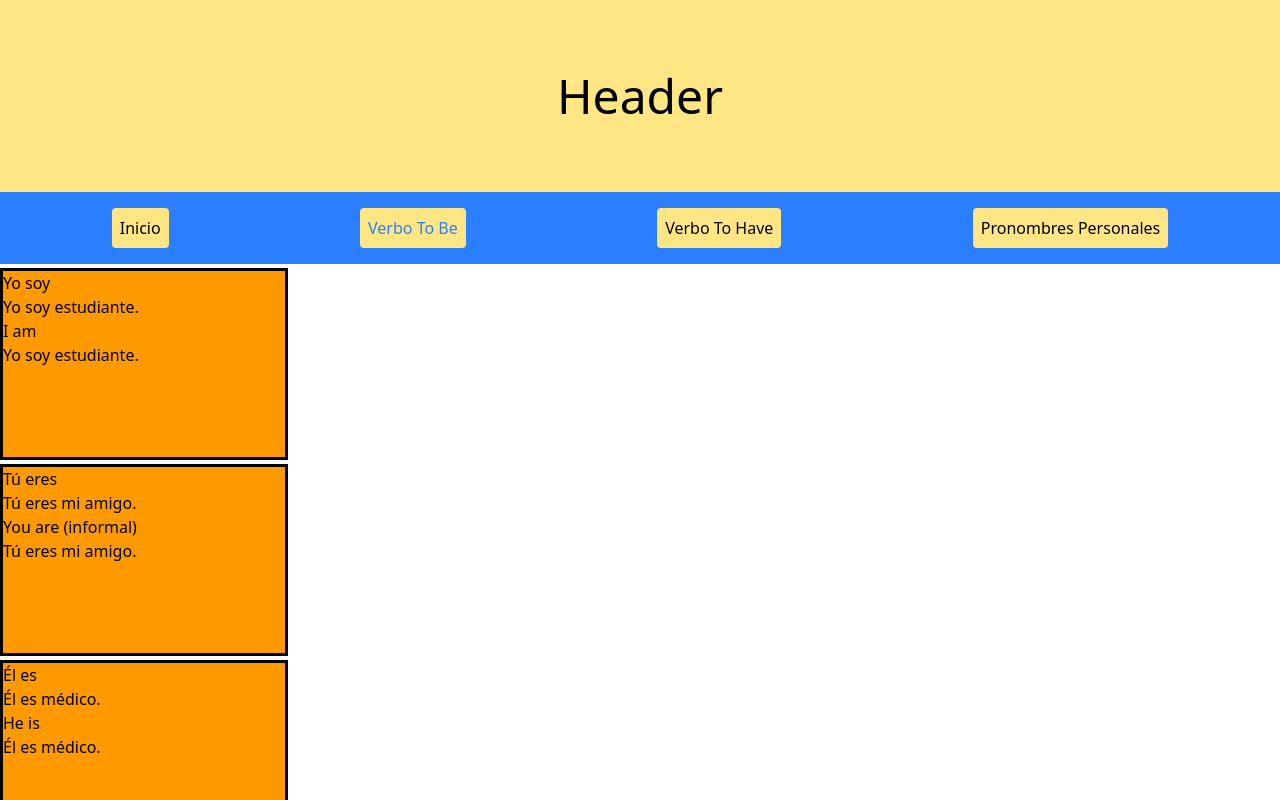
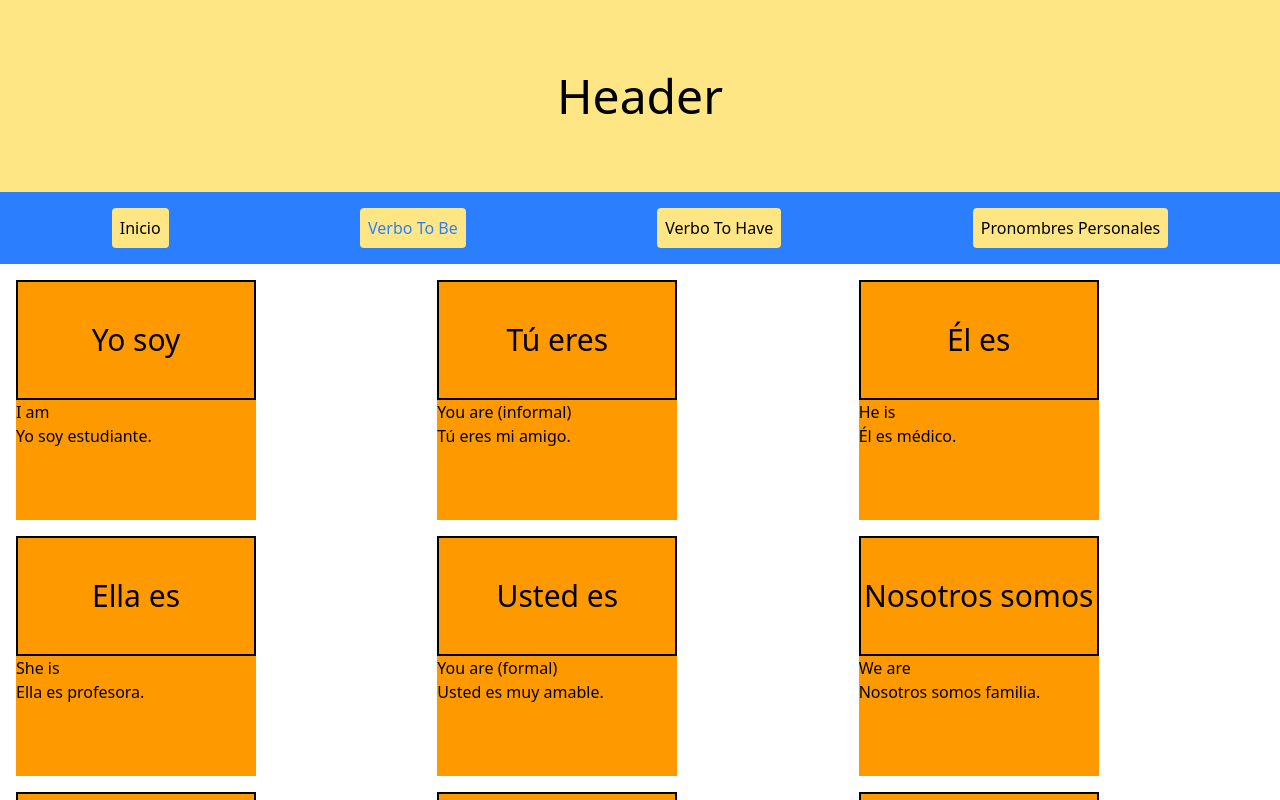
Before and after one commit to juancmdev/learning-cards-moduleJS, a React (Vite) app: page /VerbToBe in a window 1280 px wide. Shown: the top 800 px of the page. Built offline with nearby package versions, Linux system fonts and the light colour scheme.

Commit message:
Update VerbToBe.jsx

```diff
--- a/src/pages/VerbToBe.jsx
+++ b/src/pages/VerbToBe.jsx
@@ -48,15 +48,22 @@ const tobeDb = [
 
 export default function VerbToBe() {
   return (<>
-    {tobeDb.map((item, index) => (<div key={index} className="w-72 h-48 mt-1 bg-amber-500 border-3 border-black-500">
-      <div className="card-front">
-        <h2>{item.front}</h2>
-        <p>{item.example}</p>
+    {/*  */}
+
+      <div className="grid grid-cols-3 gap-4 m-4">
+        {tobeDb.map(item => (
+          <div className="card w-60 h-60 bg-amber-500 " key={item.front}>
+            <div className="card-front border-2 border-black h-30 flex items-center justify-center">
+              <h2 className="text-3xl">{item.front}</h2>
+            </div>
+            <div className="card-back">
+              <h2>{item.back}</h2>
+              <p>{item.example}</p>
+            </div>
+          </div>
+        ))}
       </div>
-      <div className="card-back">
-        <h2>{item.back}</h2>
-        <p>{item.example}</p>
-      </div>
-    </div>))}
+
+    {/* </div>)} */}
   </>);
 }
```
